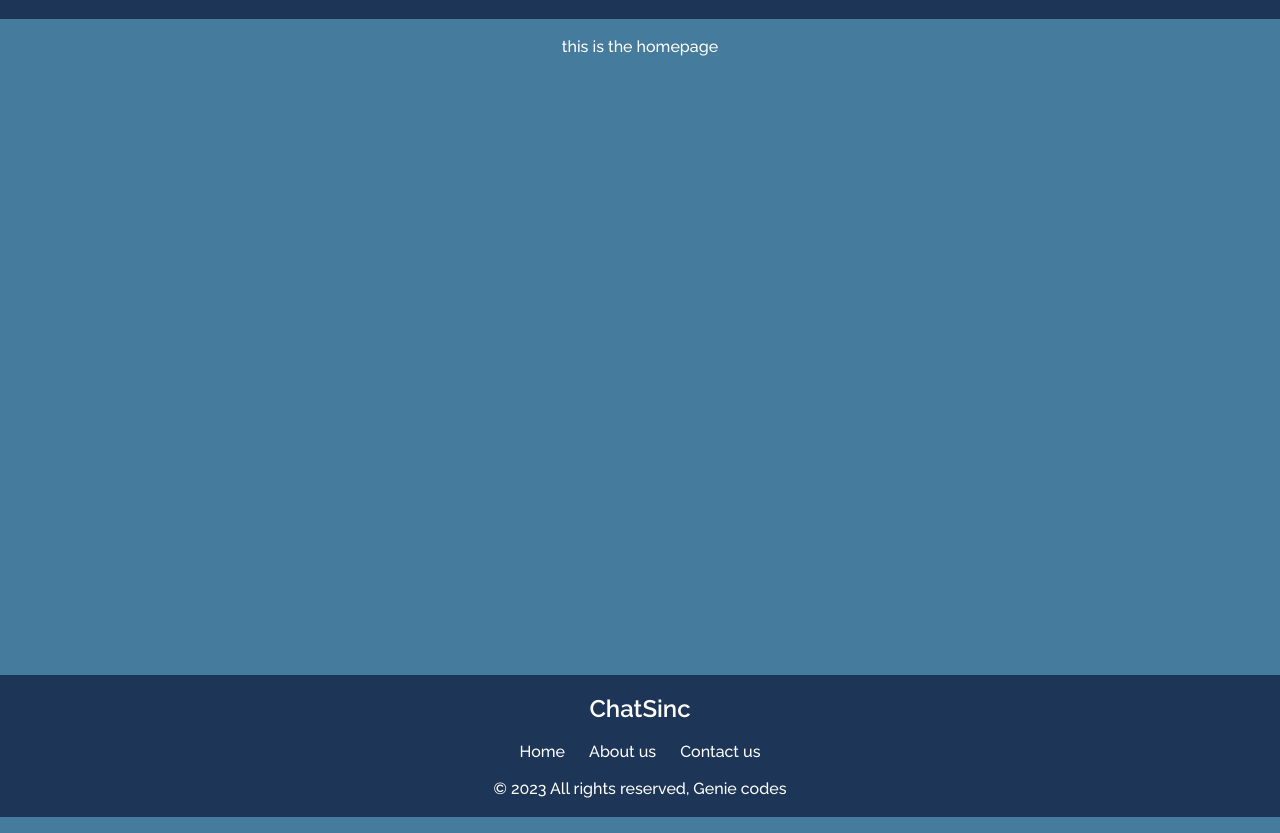
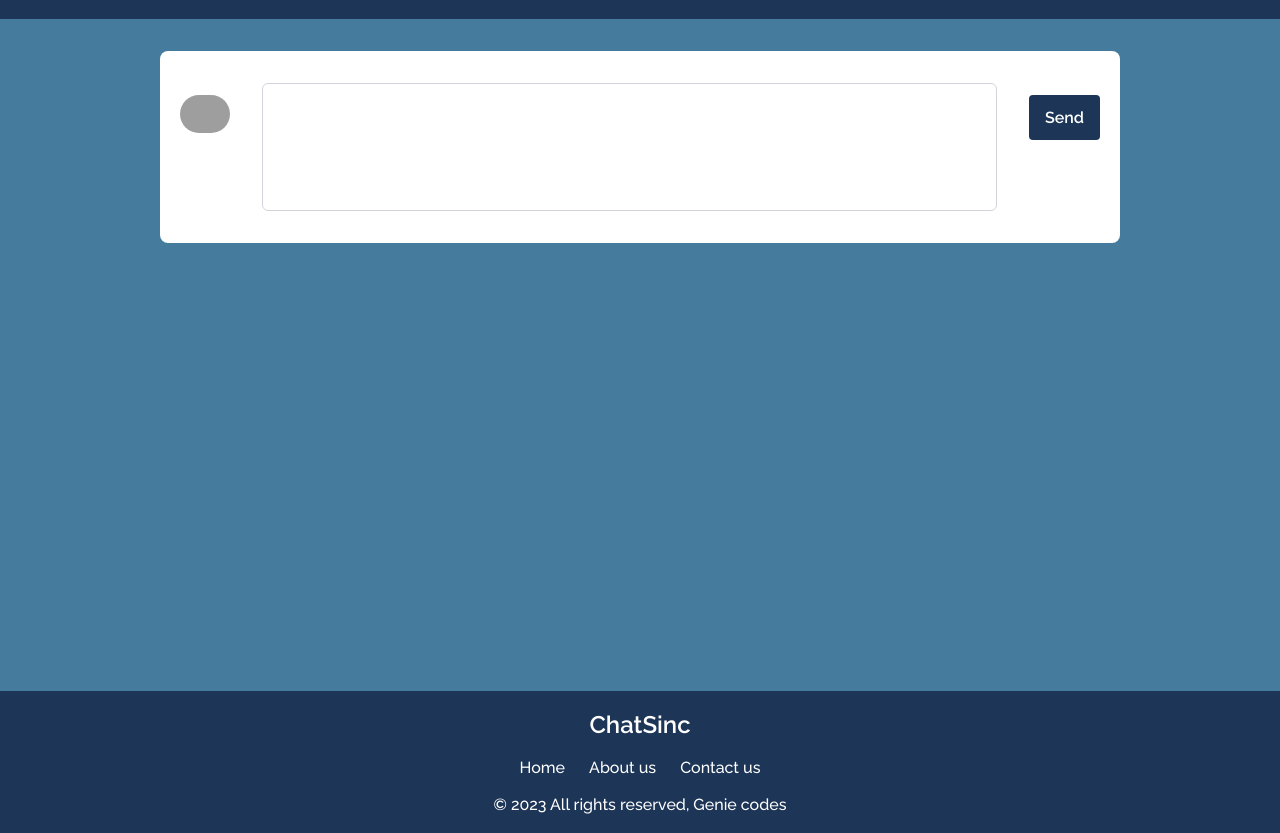
Before and after one commit to biggbhen/Interact, a plain HTML site: page index.html in a window 1280 px wide. Shown: the part 61-894 px from the top of the page. Drawn offline with nearby package versions, Linux system fonts and the light colour scheme; grey boxes are pictures that could not be loaded.

Commit message:
created a conversation starter

```diff
--- a/index.html
+++ b/index.html
@@ -30,8 +30,42 @@
         ChatSinc
       </h1>
     </header>
+
     <main class="min-h-[80vh]">
-			<h1 class="text-center mt-[1rem] text-white">this is the homepage</h1>
+      <!-- Conversation starter input field -->
+      <div
+        class="container w-3/4 mx-auto bg-white pt-8 h-48 mt-8 rounded-lg parent-container"
+      >
+        <div
+          class="container px-[20px]  mx-auto  flex gap-x-8"
+        >
+          <!-- image/avatar -->
+          <div class="pt-3">
+            <img
+              src="https://cdn.pixabay.com/photo/2014/03/24/17/19/teacher-295387_640.png"
+              alt="avatar"
+              class="avatar w-[50px] h-[fit-content] max-w-md rounded-full"
+            />
+          </div>
+          <!-- text area/input field -->
+          <div class="w-full h-32 mx-auto">
+            <input
+              id="my-textarea"
+              name="message"
+              rows="4"
+              class=" pt-2 block h-32 w-full resize-none rounded-md border border-gray-300 focus:border-indigo-500 focus:ring focus:ring-indigo-200 focus:ring-opacity-50"
+            ></input>
+          </div>
+          <!--send button  -->
+          <div class="pt-3">
+            <button
+              class="bg-[#1D3557] hover:bg-blue-700 text-white font-bold py-2 px-4 rounded h-[45px]"
+            >
+              Send
+            </button>
+          </div>
+        </div>
+      </div>
     </main>
 
     <!-- footer section -->
```
Also changed, not shown: login.html (+1 -2 lines), signUp.html (+1 -1 lines), 1 other file. Lines whose indentation alone changed are shown as unchanged.
